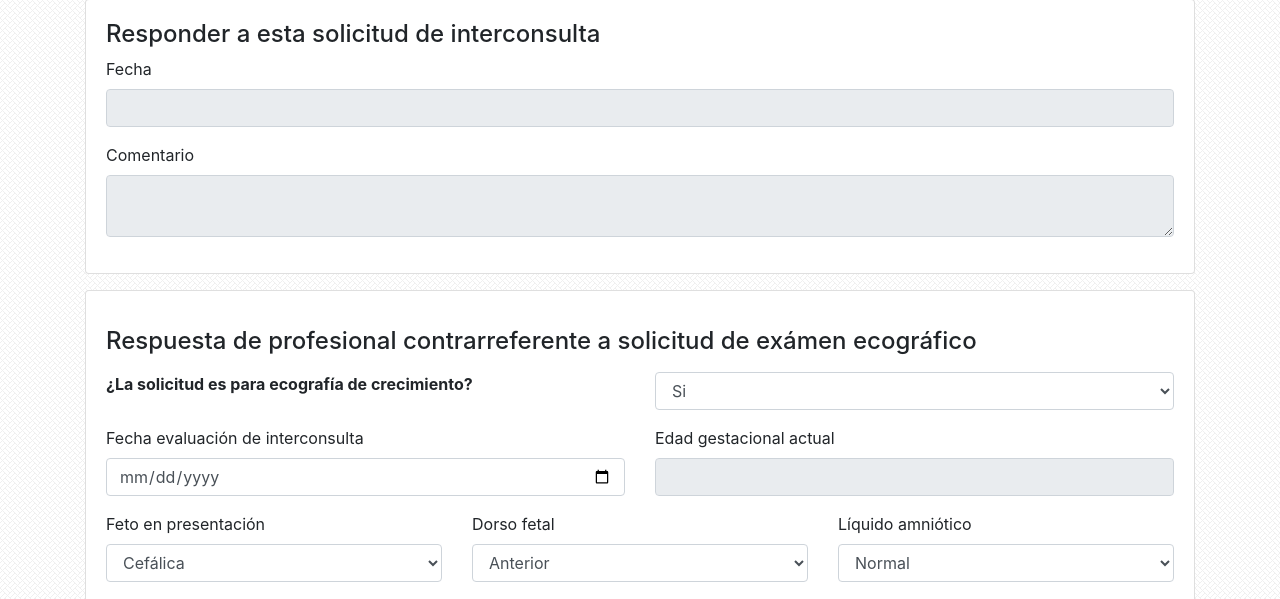
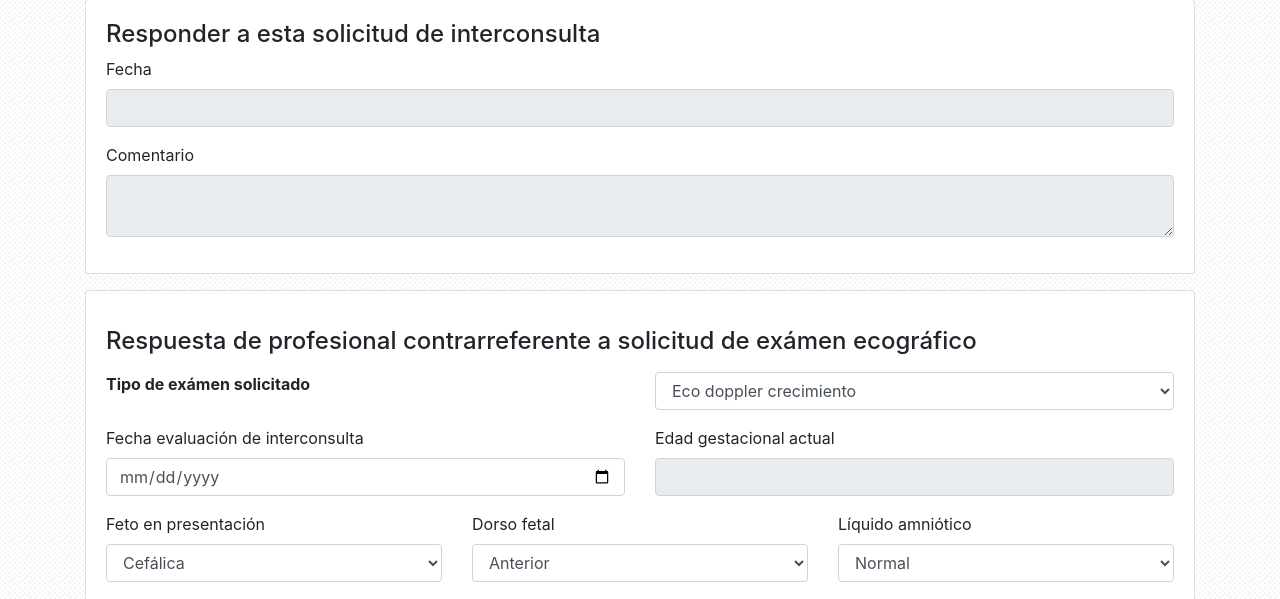
Before and after one commit to wetrust/interconsultas, a PHP site: template application/view/dashboard/edit.php in a window 1280 px wide. Shown: the part 887-1486 px from the top of the page. Run offline with PHP 8.4, Linux system fonts and the light colour scheme; the template is opened without the code that fills it, so the values that code supplies are empty; some libraries are stand-ins or nearby versions.

Commit message:
prueba de nuevas funciones

```diff
--- a/application/view/_templates/header.php
+++ b/application/view/_templates/header.php
@@ -1,7 +1,7 @@
 <!doctype html>
 <html lang="es">
 <head>
-    <title>HUGE</title>
+    <title>Administrador de interconsultas</title>
     <meta charset="utf-8">
     <meta name="viewport" content="width=device-width, initial-scale=1, shrink-to-fit=no">
     <link rel="stylesheet" href="https://stackpath.bootstrapcdn.com/bootstrap/4.1.3/css/bootstrap.min.css" integrity="sha384-MCw98/SFnGE8fJT3GXwEOngsV7Zt27NXFoaoApmYm81iuXoPkFOJwJ8ERdknLPMO" crossorigin="anonymous">
--- a/application/view/dashboard/edit.php
+++ b/application/view/dashboard/edit.php
@@ -2,7 +2,7 @@
     <h1 class="text-center my-3">Responder interconsulta</h1>
     <?php $this->renderFeedbackMessages(); ?>
     <?php if ($this->solicitud) { ?>
-    <form method="post" action="<?php echo Config::get('URL'); ?>dashboard/save">
+    <!--<form method="post" action="<?php echo Config::get('URL'); ?>dashboard/save"> -->
     <div class="card mt-1" id="accordionExample">
         <div class="card-header g-verde" id="headingOne">
             <button class="btn btn-link text-white" type="button" data-toggle="collapse" data-target="#collapseOne" aria-expanded="true" aria-controls="collapseOne">Datos de la interconsulta</button>
@@ -137,12 +137,14 @@
             <h4 class="my-3">Respuesta de profesional contrarreferente a solicitud de exámen ecográfico</h4>
             <div class="row">
                 <div class="col form-group">
-                    <label><strong>¿La solicitud es para ecografía de crecimiento?</strong></label>
+                    <label><strong>Tipo de exámen solicitado</strong></label>
                 </div>
                 <div class="col form-group">
                     <select class="form-control" name="solicitud_crecimiento" id="interconsulta.respuesta.crecimiento">
-                        <option value="1">Si</option>
-                        <option value="0">No</option>
+                        <option value="0">Eco doppler crecimiento</option>
+                        <option value="1">Eco primer trimestre</option>
+                        <option value="2">Eco Segundo / Tercer trimestre</option>
+                        <option value="3">Eco Ginecológica</option>
                     </select>
                 </div>
             </div>
```
